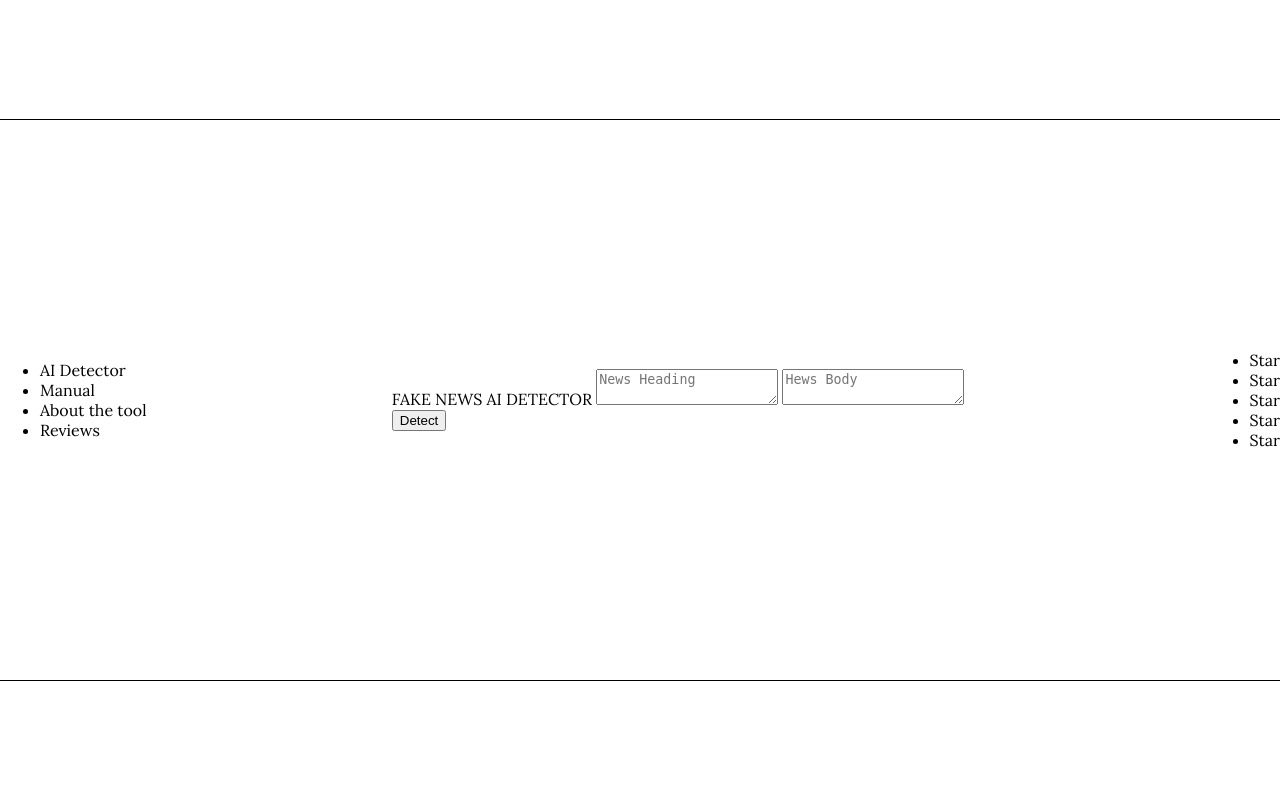
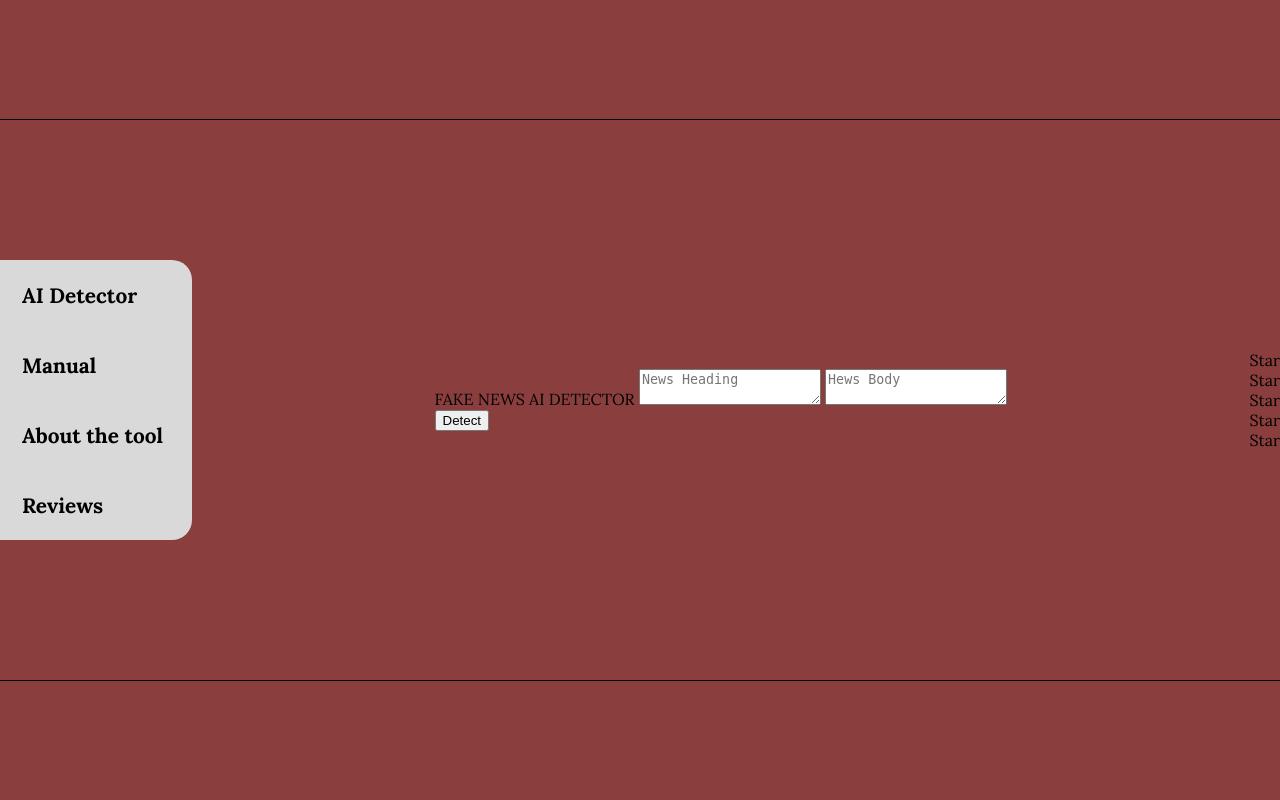
Before and after one commit to jc14-ai/CredCheck-AI, a Python web app: template templates/index.html in a window 1280 px wide. Run offline with Jinja, Linux system fonts and the light colour scheme; the template is opened without the code that fills it, so the values that code supplies are empty.

Commit message:
fix navigation bar

```diff
--- a/templates/index.html
+++ b/templates/index.html
@@ -4,30 +4,32 @@
     <meta charset="UTF-8" />
     <meta name="viewport" content="width=device-width, initial-scale=1.0" />
     <link rel="stylesheet" href="style.css" />
-    <title>Fake News AI Detector</title>
+    <title>Fake News AI</title>
   </head>
   <body>
     <div class="container">
-      <nav>
-        <ul>
-          <li>AI Detector</li>
-          <li>Manual</li>
-          <li>About the tool</li>
-          <li>Reviews</li>
-        </ul>
-      </nav>
+      <ul class="nav-bar">
+        <li class="ai-detector-link" id="top">
+          &nbsp;&nbsp;&nbsp;&nbsp;AI Detector
+        </li>
+        <li class="ai-detector-link">&nbsp;&nbsp;&nbsp;&nbsp;Manual</li>
+        <li class="ai-detector-link">&nbsp;&nbsp;&nbsp;&nbsp;About the tool</li>
+        <li class="ai-detector-link" id="bottom">
+          &nbsp;&nbsp;&nbsp;&nbsp;Reviews
+        </li>
+      </ul>
 
-      <form>
-        <label>FAKE NEWS AI DETECTOR</label>
-        <textarea placeholder="News Heading"></textarea>
-        <textarea placeholder="Hews Body"></textarea>
-        <div>
-          <label></label>
+      <form class="ai-detector-container">
+        <label class="ai-detector-title">FAKE NEWS AI DETECTOR</label>
+        <textarea class="headings-area" placeholder="News Heading"></textarea>
+        <textarea class="body-area" placeholder="Hews Body"></textarea>
+        <div class="result-container">
+          <label class="result-text"></label>
         </div>
-        <button type="submit">Detect</button>
+        <button class="detect-button" type="submit">Detect</button>
       </form>
 
-      <nav>
+      <nav class="ratings-bar">
         <ul>
           <li>Star</li>
           <li>Star</li>
--- a/templates/style.css
+++ b/templates/style.css
@@ -8,6 +8,13 @@ body{
     flex-direction: column;
     font-family: "Lora", serif;
     margin: auto;
+    background-color: rgb(138, 62, 62);
+}
+
+ul{
+    list-style-type: none;
+    padding: 0;
+    margin: 0;
 }
 
 .container{
@@ -18,3 +25,48 @@ body{
     width: 100%;
     border: 1px solid;
 }
+
+.nav-bar{
+    display: flex;
+    justify-content: space-evenly;
+    align-items: flex-start;
+    border-radius: 0 20px 20px 0;
+    flex-direction: column;
+    font-weight: 700;
+    font-size: 1.3em;
+    height: 50%;
+    width: 15%;
+    list-style-type: none;
+    background-color: rgb(217, 217,217);
+}
+
+.ai-detector-link{
+    display: flex;
+    align-items: center;
+    height: 25%;
+    width: 100%;
+    cursor: pointer;
+}
+
+.ai-detector-link:hover{
+    color: white;
+    background-color: rgb(194, 113, 113);
+}
+
+#top{
+    border-radius: 0 20px 0 0;
+    border: none;
+}
+
+#bottom{
+    border-radius: 0 0 20px 0;
+    border: none;
+}
+
+.ai-detector-container{
+
+}
+
+.ratings-bar{
+
+}
```
